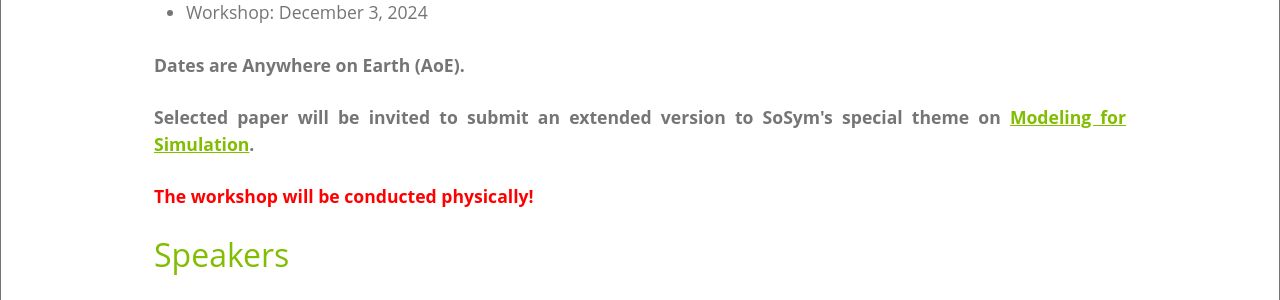
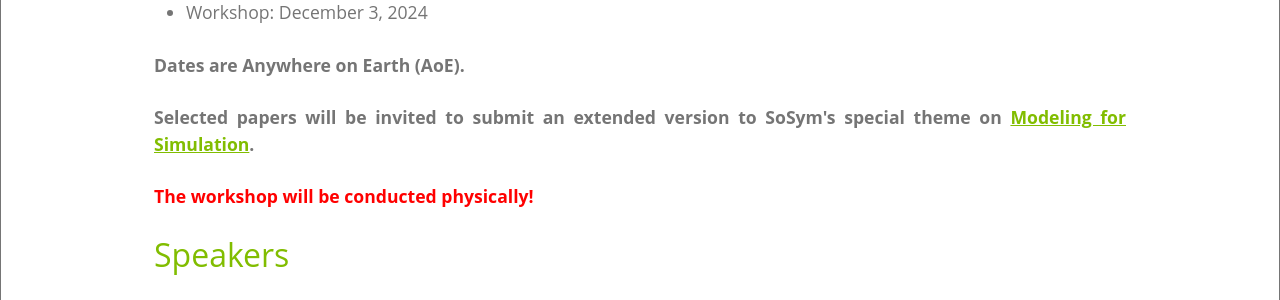
Before and after one commit to phizech/m4s.github.io, a Jekyll site: the page built from index.html, in a window 1280 px wide and 900 px high, scrolled down 3005 px. Shown: the part 155-455 px from the top of the window. Built offline with Jekyll 4.4.1, drawn with Linux system fonts in a browser that asks for light colours.

Commit message:
Update index.html

```diff
--- a/index.html
+++ b/index.html
@@ -95,7 +95,7 @@ has_children: true
          <b>Dates are Anywhere on Earth (AoE).</b>
          <br>
          <br>
-         <b>Selected paper will be invited to submit an extended version to SoSym's special theme on <a href="https://www.sosym.org/theme_sections/cfp/cfp-SoSyM-TS-m4s.pdf">Modeling for Simulation</a>.</b>
+         <b>Selected papers will be invited to submit an extended version to SoSym's special theme on <a href="https://www.sosym.org/theme_sections/cfp/cfp-SoSyM-TS-m4s.pdf">Modeling for Simulation</a>.</b>
          <br>
          <br>
          <font color="red">
```
